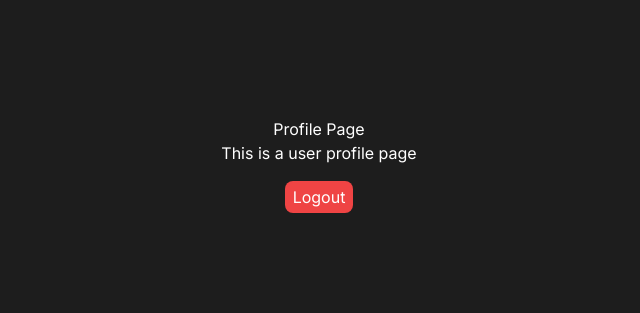
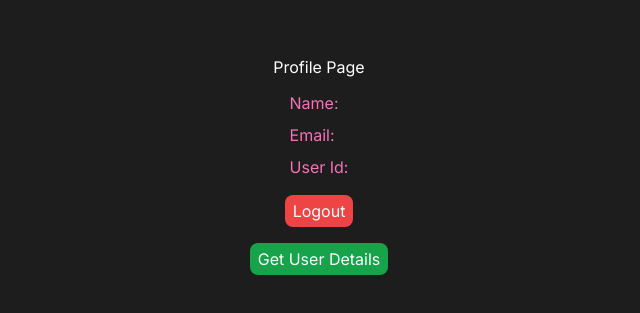
Before and after one commit to aruncode49/NEXT-JS-FULL-STACK-AUTHENTICATION-USING-JWT, a Next.js app: page /profile in a window 1280 px wide. Shown: the part 235-548 px from the top of the page, without its empty margins (321-961 px from the left). Built offline with nearby package versions, Linux system fonts and the light colour scheme.

Commit message:
getting user details from token and displayed on profile page

```diff
--- /dev/null
+++ b/src/app/api/users/me/route.js
@@ -0,0 +1,20 @@
+import { getDataFromToken } from "@/helpers/getDataFromToken";
+import { connectDB } from "@/db/connectDB";
+import User from "@/models/user.model";
+import { NextResponse } from "next/server";
+
+connectDB();
+
+export async function GET(req) {
+  try {
+    const userId = getDataFromToken(req);
+    const userData = await User.findById(userId).select("-password");
+    return NextResponse.json({
+      message: "User found",
+      data: userData,
+      success: true,
+    });
+  } catch (error) {
+    return NextResponse.json({ message: error.message });
+  }
+}
--- a/src/app/profile/page.jsx
+++ b/src/app/profile/page.jsx
@@ -2,9 +2,13 @@
 
 import axios from "axios";
 import { useRouter } from "next/navigation";
+import { useState } from "react";
 
 const ProfilePage = () => {
   const router = useRouter();
+
+  const [user, setUser] = useState({});
+  const [loading, setLoading] = useState(false);
 
   const handleLogout = async () => {
     try {
@@ -18,10 +22,37 @@ const ProfilePage = () => {
     }
   };
 
+  const getUserDetails = async () => {
+    try {
+      setLoading(true);
+      const res = await axios.get("/api/users/me");
+      if (res?.data) {
+        console.log(res.data);
+        setUser(res?.data?.data);
+      }
+      console.log(user);
+    } catch (error) {
+      console.log(error);
+    } finally {
+      setLoading(false);
+    }
+  };
+
   return (
     <div className="min-h-[100vh] flex flex-col justify-center items-center">
       <h1>Profile Page</h1>
-      <p>This is a user profile page</p>
+
+      {loading ? (
+        <h1 className="mt-3 text-orange-500">Loading....</h1>
+      ) : (
+        <div>
+          <ul className="mt-3 flex flex-col gap-2 text-pink-400">
+            <li>Name: {user.fullName}</li>
+            <li>Email: {user.email}</li>
+            <li>User Id: {user._id}</li>
+          </ul>
+        </div>
+      )}
 
       {/* logout button */}
       <button
@@ -30,6 +61,14 @@ const ProfilePage = () => {
       >
         Logout
       </button>
+
+      {/* get user details button */}
+      <button
+        onClick={getUserDetails}
+        className="bg-green-600 hover:bg-green-700 text-white px-2 py-1 mt-4 rounded-lg"
+      >
+        Get User Details
+      </button>
     </div>
   );
 };
--- /dev/null
+++ b/src/helpers/getDataFromToken.js
@@ -0,0 +1,11 @@
+import jwt from "jsonwebtoken";
+
+export function getDataFromToken(req) {
+  try {
+    const token = req.cookies.get("token")?.value || "";
+    const tokenData = jwt.verify(token, process.env.JWT_SECRET);
+    return tokenData.id;
+  } catch (error) {
+    throw new Error(error.message);
+  }
+}
```
